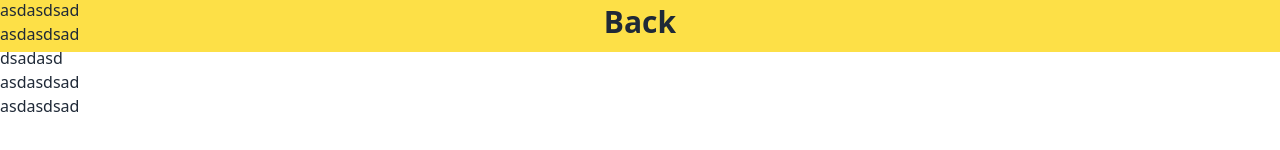
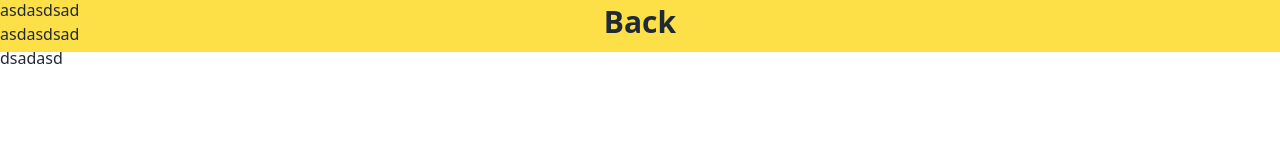
Before and after one commit to miraz66/test-backend, a React (Vite) app: page /test in a window 1280 px wide. Both pictures are taken after a click on the element 98 px from the left and 152 px from the top of the page. Shown: the part 224-374 px from the top of the page. Built offline with nearby package versions, Linux system fonts and the light colour scheme.

Commit message:
Test dic

```diff
--- a/src/components/PopUpImage.jsx
+++ b/src/components/PopUpImage.jsx
@@ -26,8 +26,6 @@ export default function PopUpImage({ imgID }) {
         <div className="">asdasdsad</div>
         <div className="">asdasdsad</div>
         <div className="">dsadasd</div>
-        <div className="">asdasdsad</div>
-        <div className="">asdasdsad</div>
       </div>
     </>
   );
```
